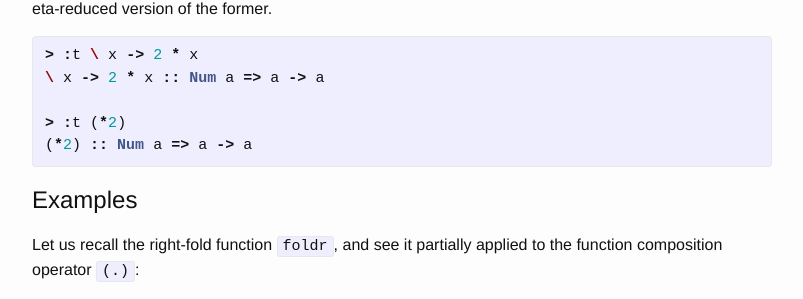
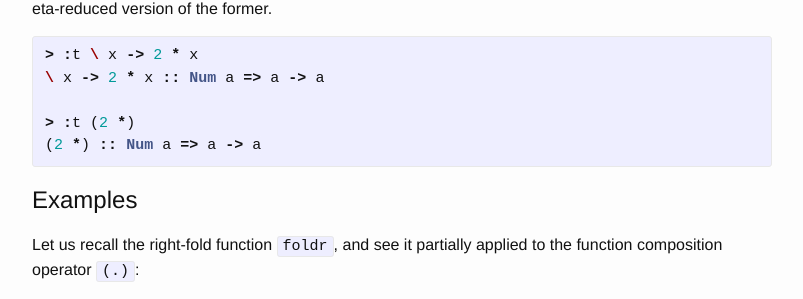
Before and after one commit to ocramz/ocramz.github.io, a Jekyll site: the page built from _posts/2015-08-21-haskell-tut-v1.markdown, in a window 1280 px wide and 900 px high, scrolled down 7777 px. Shown: the part 145-444 px from the top of the window, without its empty margins (238-1041 px from the left). Built offline with Jekyll 4.4.1, drawn with Linux system fonts in a browser that asks for light colours; Markdown is read by kramdown in place of the engine named in the settings; formulas are drawn with MathJax 3.

Commit message:
blog update

```diff
--- a/_posts/2015-08-21-haskell-tut-v1.markdown
+++ b/_posts/2015-08-21-haskell-tut-v1.markdown
@@ -368,8 +368,8 @@ The following two expressions are identical, in this sense; the latter being the
 > :t \ x -> 2 * x
 \ x -> 2 * x :: Num a => a -> a
 
-> :t (*2)
-(*2) :: Num a => a -> a
+> :t (2 *)
+(2 *) :: Num a => a -> a
 {% endhighlight %}
 
 
```
Also changed, not shown: 2 other files.
